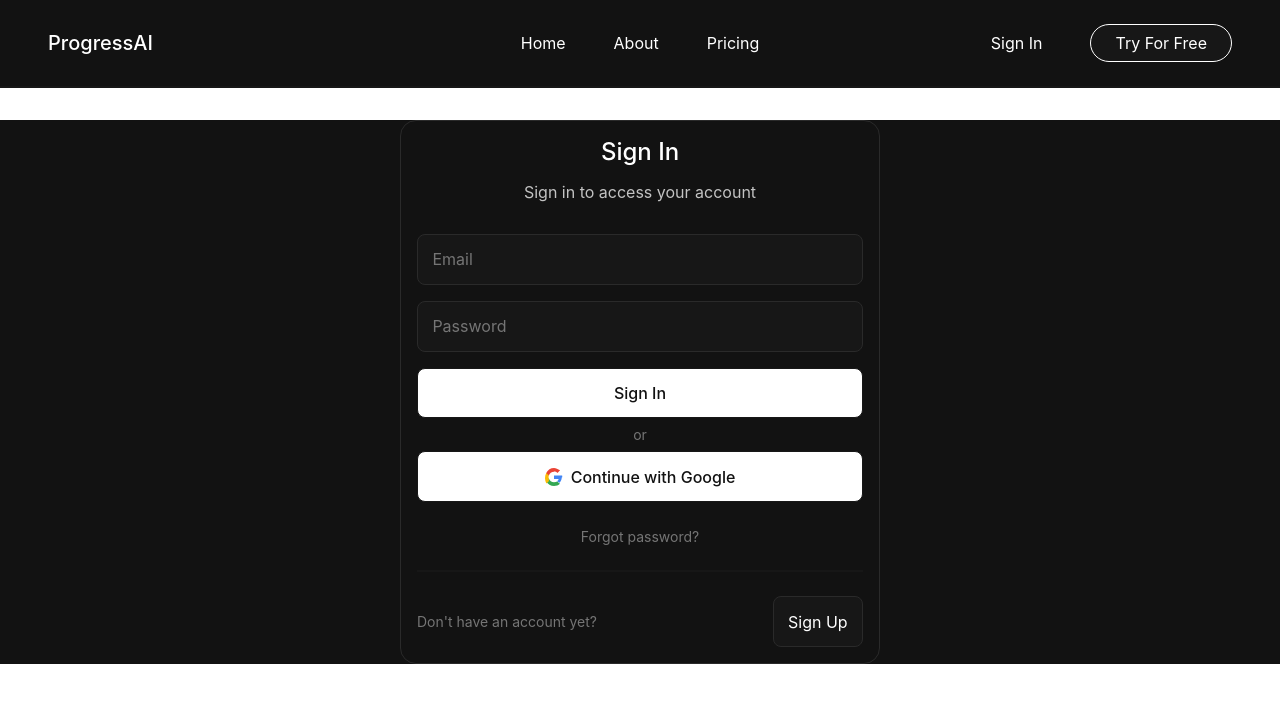
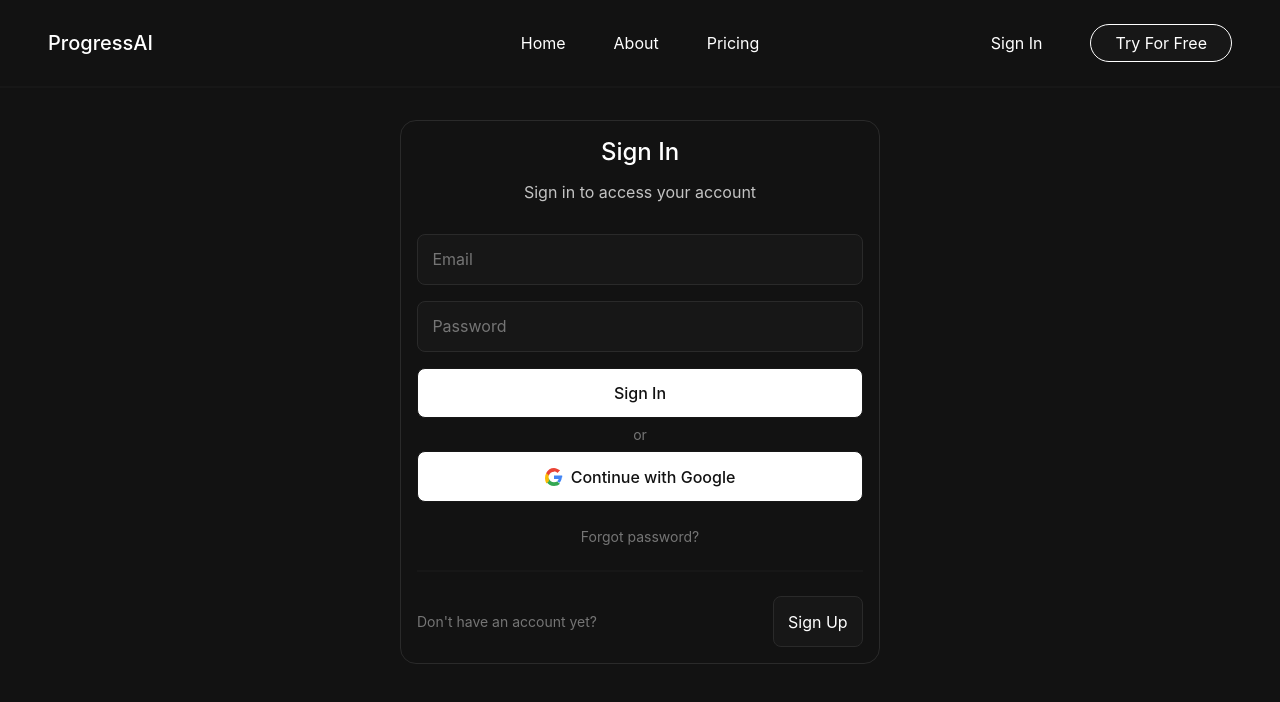
Before and after one commit to danielbirdjr/training_web_app, a Next.js app: page /sign-in in a window 1280 px wide. Shown: the top 702 px of the page. Built offline with nearby package versions, Linux system fonts and the light colour scheme; no server answers.

Commit message:
Fixed the background for the public screens, added the delete button functionality and made sure it deleted the muscle group component i clicked, and not the bottom most one

```diff
--- a/src/components/MuscleGroupComponent.jsx
+++ b/src/components/MuscleGroupComponent.jsx
@@ -1,7 +1,7 @@
 import React from 'react';
 import { FiTrash2 } from "react-icons/fi";
 
-const MuscleGroupComponent = () => {
+const MuscleGroupComponent = ({ onDelete }) => {
     return (
         <div className="muscle-group-and-exercise-component">
             <div className='muscle-group-and-delete-menu'>
@@ -21,7 +21,7 @@ const MuscleGroupComponent = () => {
                     <option>Forearms</option>
                     <option>Neck</option>
                 </select>
-                <FiTrash2 className='delete-exercise-component-icon'/>
+                <FiTrash2 className='delete-exercise-component-icon' onClick={onDelete} />
             </div>
             <select className="exercise-dropdown">
                 <option>Select exercise</option>
--- a/src/styles/profile.css
+++ b/src/styles/profile.css
@@ -0,0 +1,3 @@
+html {
+    background-color: white;
+}
--- a/src/styles/program.css
+++ b/src/styles/program.css
@@ -1,3 +1,7 @@
+html {
+    background-color: white;
+}
+
 .program-page {
     padding: 2rem;
 }
--- a/src/styles/program/custom.css
+++ b/src/styles/program/custom.css
@@ -1,4 +1,8 @@
 /* Bigger picture: most of the page */
+html {
+    background-color: white;
+}
+
 .custom-program-creation-page {
     padding: 2rem;
 }
@@ -42,7 +46,7 @@
     padding-left: .5rem;
     cursor: pointer;
     font-size: 1.25rem;
-    color: var(--almost-black);
+    color: var(--dark-gray);
 }
 
 /* Exercise component */
@@ -106,12 +110,14 @@
     font-size: 1rem;
     background-color: var(--white);
     border: none;
+    color: var(--dark-gray);
     /* border-radius: .25rem; */
 }
 
 .add-muscle-group-icon {
     font-size: 1.25rem;
     margin-right: .5rem;
+    color: var(--dark-gray);
 }
 
 
--- a/src/styles/program/new.css
+++ b/src/styles/program/new.css
@@ -0,0 +1,3 @@
+html {
+    background-color: white;
+}
--- a/src/styles/style.css
+++ b/src/styles/style.css
@@ -8,13 +8,13 @@
     --almost-white: rgb(227, 227, 227);
 }
 
+html {
+    background-color: var(--almost-black);
+}
+
 .public-view * {
     font-family: "Inter", sans-serif;
     color: var(--white);
-    background-color: var(--almost-black);
-}
-
-.public-view {
     background-color: var(--almost-black);
 }
 
--- a/src/styles/workout.css
+++ b/src/styles/workout.css
@@ -0,0 +1,3 @@
+html {
+    background-color: white;
+}
```
Also changed, not shown: src/components/DayComponent.jsx (+11 -4 lines).
